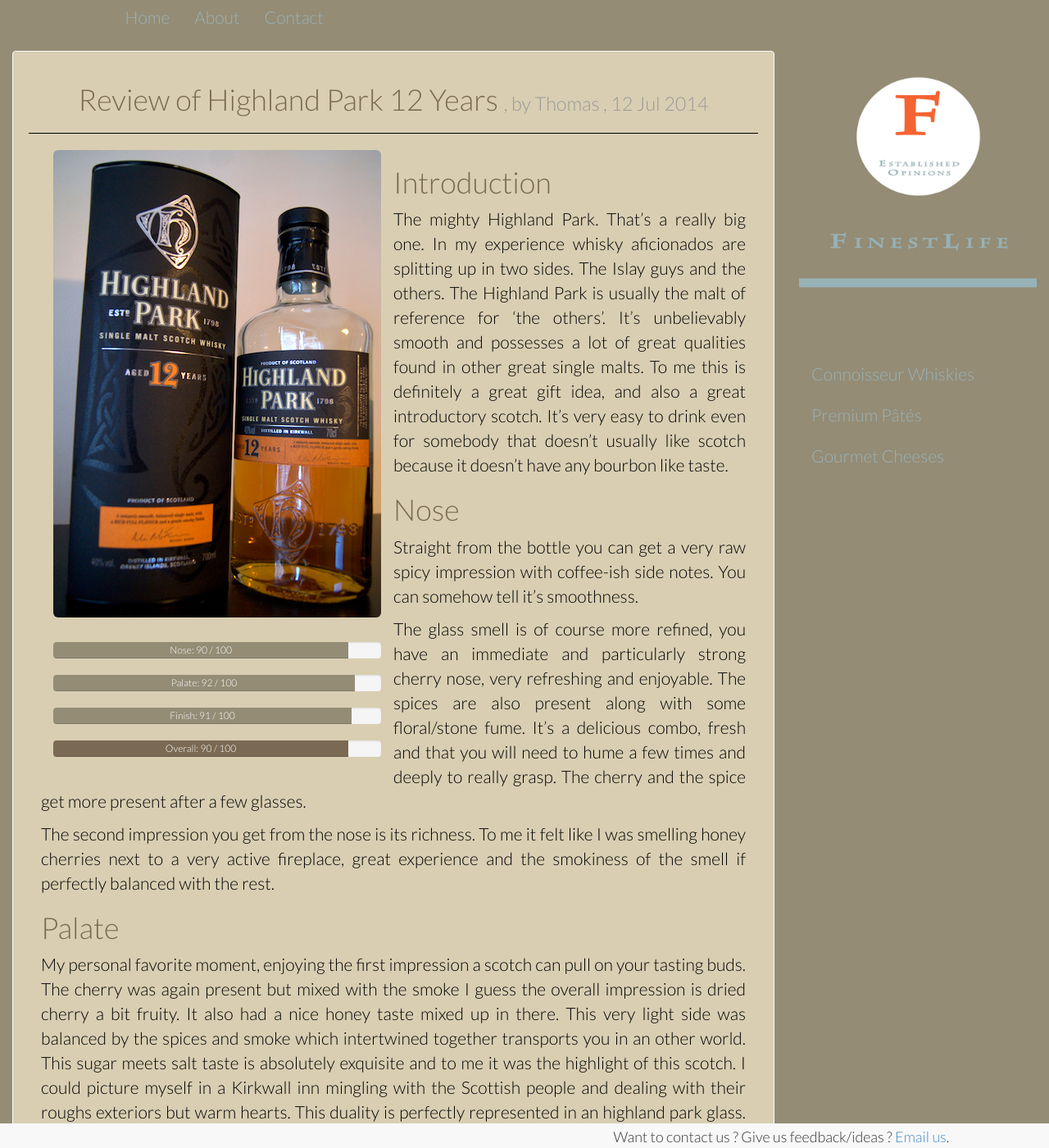
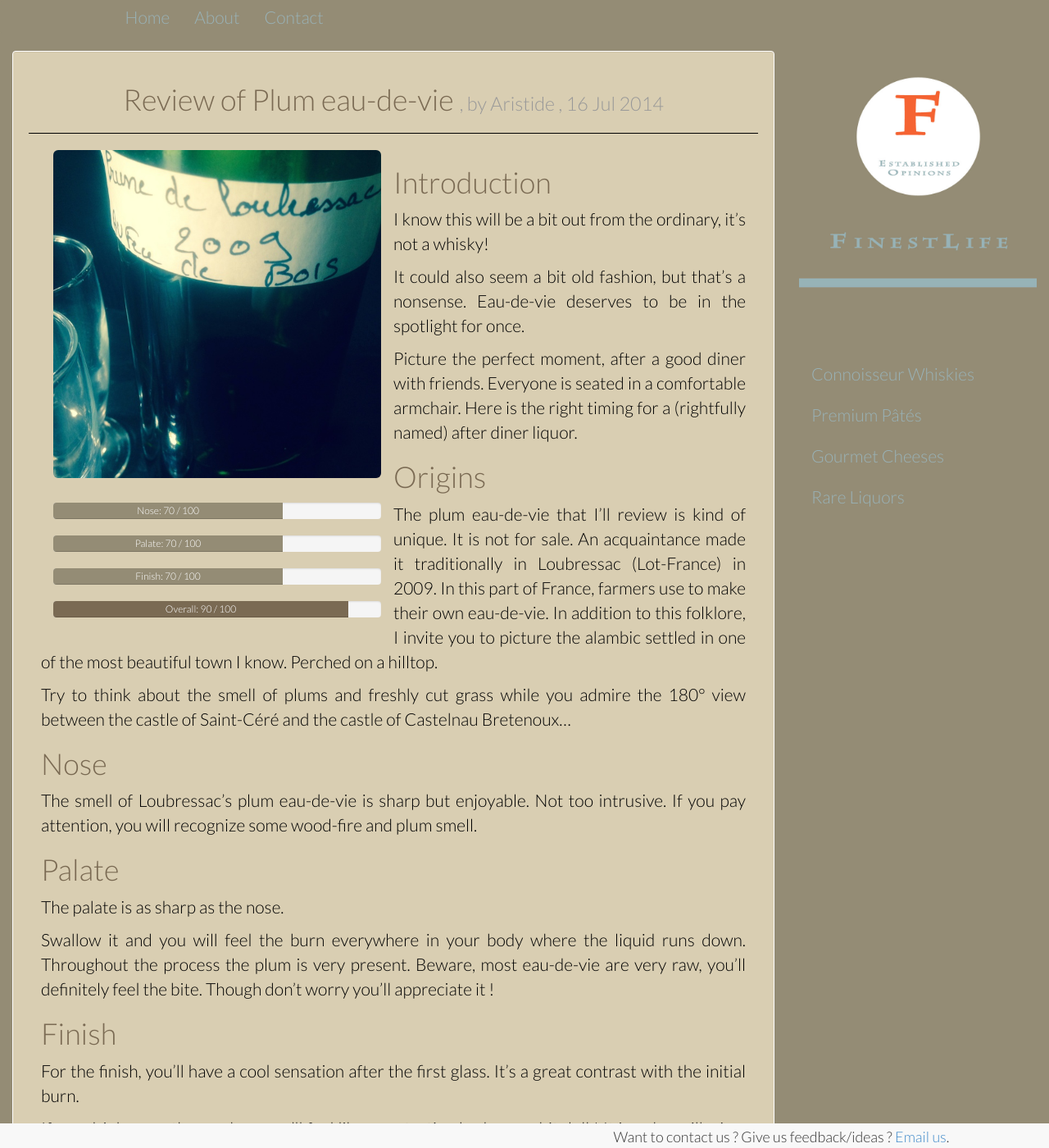
Before and after one commit to tnbred/finestlife, a Jekyll site: the page built from index.html, in a window 1280 px wide and 1400 px high. Shown: the whole window at 82% size. Built offline with Jekyll 4.4.1, drawn with Linux system fonts in a browser that asks for light colours; some of the changed text lies outside the part shown.

Commit message:
added new category

```diff
--- a/_data/categories.yml
+++ b/_data/categories.yml
@@ -9,3 +9,7 @@
 - name: cheese
   link: cheese
   desc: Gourmet Cheeses
+
+- name: liquor
+  link: liquor
+  desc: Rare Liquors
--- /dev/null
+++ b/liquor/_posts/2014-07-16-plum-eau-de-vie.markdown
@@ -0,0 +1,79 @@
+---
+layout: post
+title:  "Plum eau-de-vie"
+date:   2014-07-16 10:32:11
+author: Aristide
+img: liquor/plum.jpg
+grades:
+  -
+    name: Nose
+    points: 70
+  -
+    name: Palate
+    points: 70
+  -
+    name: Finish
+    points: 70
+  -
+    name: Overall
+    points: 90
+    class: progress-bar-warning
+---
+
+
+
+#Introduction
+
+I know this will be a bit out from the ordinary, it's not a whisky!
+
+It could also seem a bit old fashion, but that's a nonsense. Eau-de-vie deserves to be in the spotlight for once.
+
+Picture the perfect moment, after a good diner with friends. Everyone is seated in a comfortable armchair. Here is the right timing for a (rightfully named) after diner liquor.
+
+#Origins
+
+
+The plum eau-de-vie that I'll review is kind of unique.
+It is not for sale.
+An acquaintance made it traditionally in Loubressac (Lot-France) in 2009.
+In this part of France, farmers use to make their own eau-de-vie. In addition to this folklore, I invite you to picture the alambic settled in one of the most beautiful town I know. Perched on a hilltop.
+
+Try to think about the smell of plums and freshly cut grass while you admire the 180° view between the castle of Saint-Céré and the castle of Castelnau Bretenoux...
+
+#Nose
+
+The smell of Loubressac's plum eau-de-vie is sharp but enjoyable. Not too intrusive.
+If you pay attention, you will recognize some wood-fire and plum smell.
+
+#Palate
+
+The palate is as sharp as the nose.
+
+Swallow it and you will feel the burn everywhere in your body where the liquid runs down.
+Throughout the process the plum is very present.
+Beware, most eau-de-vie are very raw, you'll definitely feel the bite. Though don’t worry you'll appreciate it !
+
+#Finish
+
+For the finish, you'll have a cool sensation after the first glass.
+It's a great contrast with the initial burn.
+
+If you drink more than a glass, you'll feel like your tasting buds are a bit dull ! It is only an illusion, the taste of plum is quite tenacious !
+
+#Color
+Transparent.
+
+
+#Summary
+
+The plum eau-de-vie is a "manly" beverage, even though I use to know a Polish girl that drank that for breakfast.
+
+Eau-de-vie is nowadays clearly not "mainstream".
+
+Despite its raw and powerful taste it is something you should try at least once.
+Pear, plum, mirabelle ... You have the choice.
+
+It is made to be offered and shared.
+
+
+#Score
--- /dev/null
+++ b/liquor/index.html
@@ -0,0 +1,6 @@
+---
+layout: default
+class: index
+category: liquor
+---
+{% include main.html %}
```
Also changed, not shown: css/site.css (deleted, +0 -96 lines), img/liquor/plum.jpg (added).
